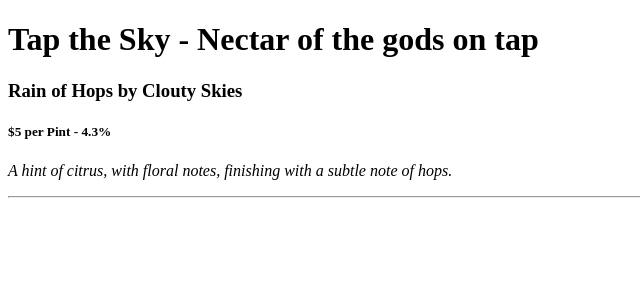
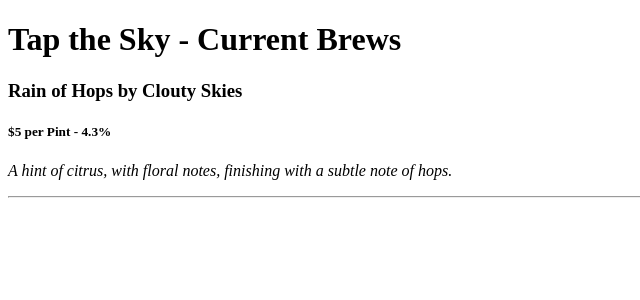
Before and after one commit to FatherofDharma/REACT-Independent-Project-One--Tap-Room, a React app: page / in a window 1280 px wide. Shown: the top 300 px of the page, without its empty margins (0-640 px from the left). Built offline with nearby package versions, Linux system fonts and the light colour scheme.

Commit message:
install html webpack plugin and supporting lines to webpack config. delete index and replace with template.ejs. change title of page in header to test hotloading.

```diff
--- a/index.html
+++ /dev/null
@@ -1,11 +0,0 @@
-<!DOCTYPE html>
-<html>
-  <head>
-    <title>Tap the Sky</title>
-  </head>
-  <body>
-    <div id="react-app-root">
-    </div>
-  </body>
-  <script src="build/app.bundle.js"></script>
-</html>
--- a/package.json
+++ b/package.json
@@ -18,6 +18,7 @@
     "babel-loader": "^7.0.0",
     "babel-preset-es2015": "^6.24.1",
     "babel-preset-react": "^6.24.1",
+    "html-webpack-plugin": "^2.29.0",
     "react-hot-loader": "^3.0.0-beta.7",
     "webpack": "^3.4.0",
     "webpack-dev-server": "^2.5.0"
--- a/src/components/Header.jsx
+++ b/src/components/Header.jsx
@@ -2,7 +2,7 @@ import React from "react";
 
 function Header(){
   return (
-    <h1>Tap the Sky - Nectar of the gods on tap</h1>
+    <h1>Tap the Sky - Current Brews</h1>
   );
 }
 
--- a/webpack.config.js
+++ b/webpack.config.js
@@ -1,5 +1,6 @@
 const webpack = require('webpack');
 const { resolve } = require('path');
+const HtmlWebpackPlugin = require('html-webpack-plugin');
 
 module.exports = {
 
@@ -50,5 +51,11 @@ module.exports = {
     plugins: [
       new webpack.HotModuleReplacementPlugin(),
       new webpack.NamedModulesPlugin(),
+      new HtmlWebpackPlugin({
+        template:'template.ejs',
+        appMountId: 'react-app-root',
+        title: 'Tap the Sky',
+        filename: resolve(__dirname, "build", "index.html"),
+      }),
     ]
 };
```
Also changed, not shown: template.ejs (added), 1 other file (tests, documents, lock files or other folders).
